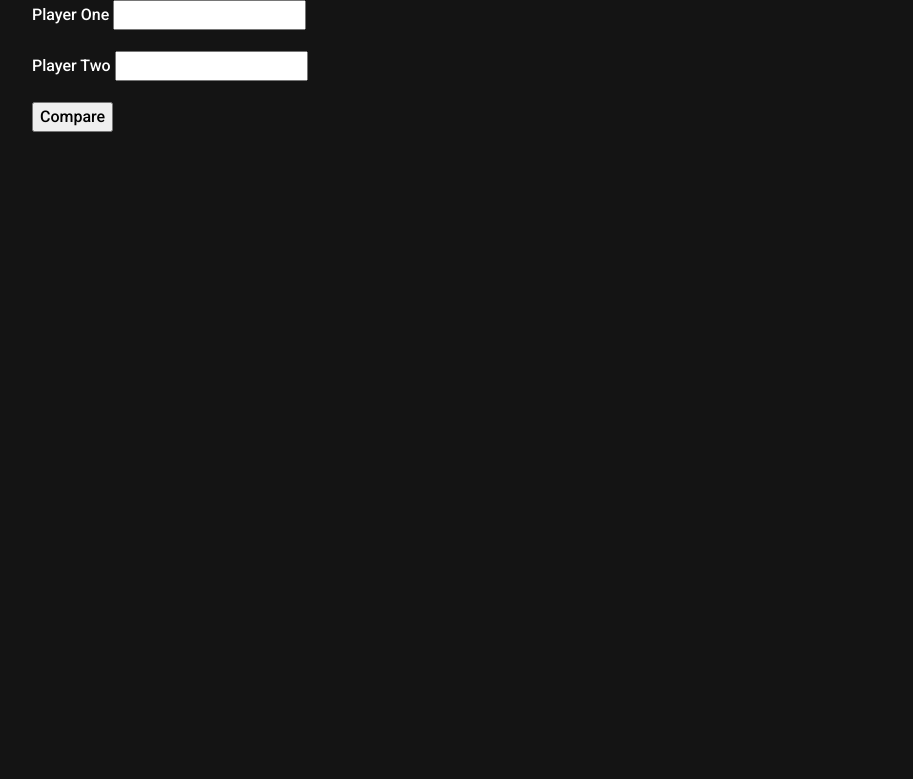
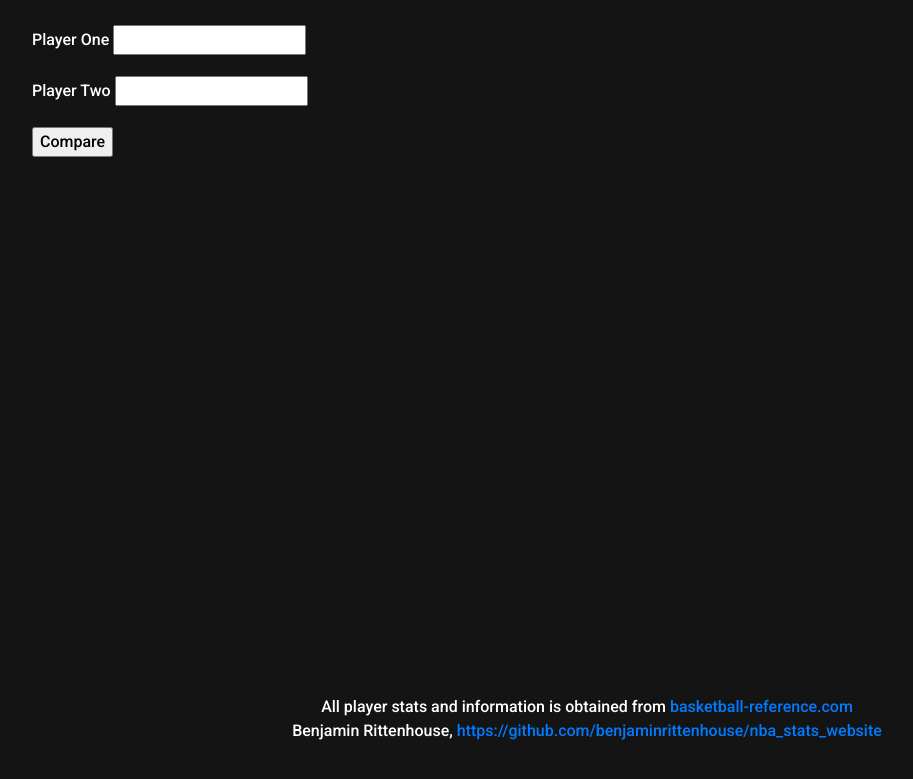
Before and after one commit to benjaminrittenhouse/nba_stats_website, a Flask app: page /player_stats in a window 1280 px wide. Shown: the top 779 px of the page, without its empty margins (53-966 px from the left). Run offline with Flask 2, Linux system fonts and the light colour scheme; parts of the project's set-up code (start-up, migrations or seed data) failed here and were passed over; some libraries are stand-ins or nearby versions.

Commit message:
credits, css, footer

```diff
--- a/Player.py
+++ b/Player.py
@@ -118,9 +118,3 @@ class Player:
 		location = string.find("#")
 		string = string[location:location+7]
 		return string
-
-#name = input("What player stats would you like to retrieve?\n")
-name = "joe ingles"
-player = Player(name)
-player.__init__(name)
-print(player.jerseyColor())
--- a/static/main.css
+++ b/static/main.css
@@ -102,3 +102,18 @@ div.progress.progress-bar-vertical{
 .namesRow {
   text-align: center;
 }
+
+.thankYou {
+  color: white;
+  width: 100%;
+  height: 35px;
+  position: absolute;
+  bottom: 20px;
+  left: 0;
+  text-align: center;
+  margin-bottom: 50px;
+}
+
+#inputform {
+  padding-top: 25px;
+}
--- /dev/null
+++ b/templates/footer.html
@@ -0,0 +1,14 @@
+<!--
+Author: Benjamin Rittenhouse
+https://github.com/benjaminrittenhouse
+12/21/2020
+footer.html
+Footer HTML to be included that credits basketball-reference.com and myself.
+-->
+
+<footer>
+	<div class = "thankYou">
+
+		<div>All player stats and information is obtained from <a href="https://www.basketball-reference.com/">basketball-reference.com</a></div>
+		<div>Benjamin Rittenhouse, <a href = "https://github.com/benjaminrittenhouse/nba_stats_website">https://github.com/benjaminrittenhouse/nba_stats_website</a></div>
+</footer>
--- a/templates/forms.html
+++ b/templates/forms.html
@@ -6,7 +6,7 @@ forms.html
 Forms page to be included on all other pages, lets user enter names of players
 -->
 {% include 'head.html' %}
-<form action ="" method="POST">
+<form action ="" method="POST" id = "formMan">
 
 	<p>
 		<label for="plyrOne" class = "formLabel">Player One</label>
--- a/templates/player_stats.html
+++ b/templates/player_stats.html
@@ -10,9 +10,10 @@ Main page for user to enter players names
 {% include 'head.html' %}
 {% block body %}
 <body class = "body">
-	<div class = "container">
+	<div class = "container" id = "inputform">
 		{% include 'forms.html' %}
 	</div>
 </body>
 {% endblock %}
+{% include 'footer.html' %}
 </html>
```
Also changed, not shown: templates/player_one_updated.html (+3 -17 lines).
